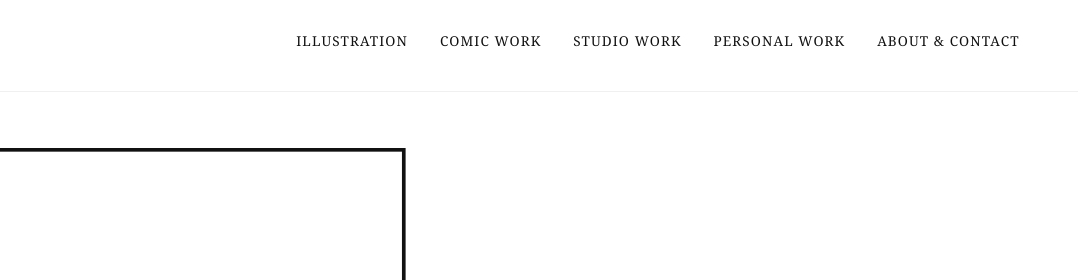
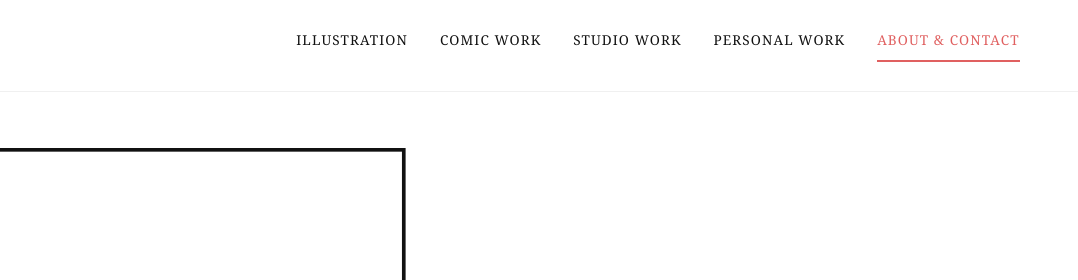
Before and after one commit to ant1494/Portfolio-webiste-ant, an Eleventy site: page src/about.njk in a window 1280 px wide. Shown: the top 280 px of the page, 202-1280 px from the left. Built offline with nearby package versions, Linux system fonts and the light colour scheme; Eleventy itself is replaced by a stand-in of ours; files that its build step writes are made by us from their sources; a web font is replaced by a local one.

Commit message:
syntax error on style css

```diff
--- a/css/style.css
+++ b/css/style.css
@@ -6,7 +6,7 @@
   --color-ink: #111111;
   --color-ink-soft: #5a5a5a;
   --color-line: #e6e6e6;
-  --color-accent: e06060;
+  --color-accent: #e06060;
   --color-footer: #000000;
 
   /* Type: Kalmansk drives nav/headings/labels, Inter drives body copy.
```
